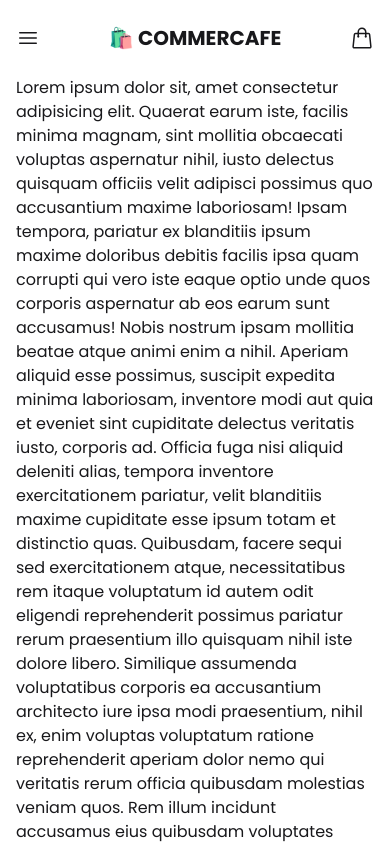
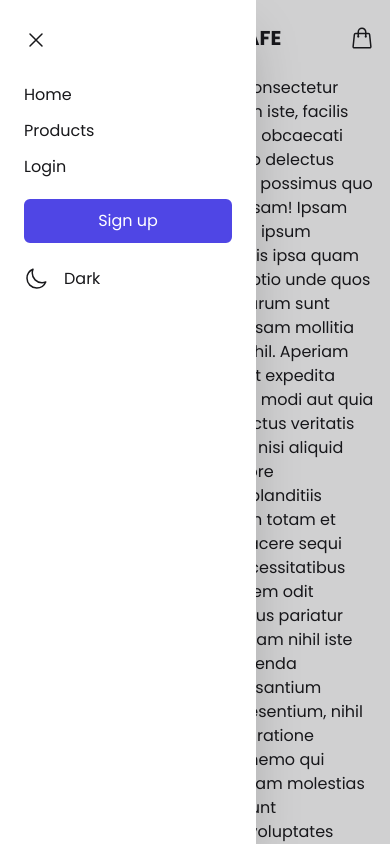
Before and after one commit to vipul-vaishnav/fullstack-ecommerce, a React (Vite) app in the folder client/: page / in a window 390 px wide. Both pictures are taken after a click on the button 28 px from the left and 38 px from the top of the page. Shown: the top 844 px of the page. Built offline with nearby package versions, Linux system fonts and the light colour scheme.

Commit message:
ADD: sidebar

```diff
--- a/client/src/App.tsx
+++ b/client/src/App.tsx
@@ -1,9 +1,13 @@
-import React, { FC, ReactElement, useEffect } from 'react'
+import React, { FC, ReactElement, useEffect, useState } from 'react'
 import Navbar from './components/Navbar'
 import { Routes, Route } from "react-router-dom"
 import Home from './pages/Home'
+import Overlay from './components/Overlay'
+import SideNav from './components/SideNav'
 
 const App: FC = (): ReactElement => {
+  const [showSideNav, setShowSideNav] = useState<boolean>(false)
+
   useEffect(() => {
     if (localStorage.theme === 'dark' || (!('theme' in localStorage) && window.matchMedia('(prefers-color-scheme: dark)').matches)) {
       document.documentElement.classList.add('dark')
@@ -39,13 +43,17 @@ const App: FC = (): ReactElement => {
   return (
     <div className="font-main text-base w-full min-h-screen dark:bg-zinc-900 dark:text-white bg-white text-zinc-900 transition-all duration-300">
       <div className="px-4 sm:px-8 md:px-12 xl:px-0 max-w-7xl mx-auto">
-        <Navbar handleModeChange={handleModeChange} />
+        <Navbar handleModeChange={handleModeChange} showSideNav={setShowSideNav} />
         <Routes>
           <Route path="/" element={<Home />} />
           <Route path="/cart" element={<>Cart</>} />
           <Route path="*" element={<>404</>} />
         </Routes>
       </div>
+      {showSideNav && <>
+        <SideNav hideSideNav={setShowSideNav} handleModeChange={handleModeChange} />
+        <Overlay hideSideNav={setShowSideNav} />
+      </>}
     </div>
   )
 }
--- a/client/src/components/Navbar.tsx
+++ b/client/src/components/Navbar.tsx
@@ -9,12 +9,12 @@ const NAV_DATA = [
 ]
 
 const Navbar: FC<INavbar> = (props): ReactElement => {
-  const { handleModeChange } = props
+  const { handleModeChange, showSideNav } = props
   const navigate = useNavigate()
 
   return (
     <header className="flex items-center justify-between py-6">
-      <button className="md:hidden">
+      <button className="md:hidden" onClick={() => showSideNav(true)}>
         <svg xmlns="http://www.w3.org/2000/svg" fill="none" viewBox="0 0 24 24" strokeWidth={1.5} stroke="currentColor" className="w-6 h-6">
           <path strokeLinecap="round" strokeLinejoin="round" d="M3.75 6.75h16.5M3.75 12h16.5m-16.5 5.25h16.5" />
         </svg>
--- /dev/null
+++ b/client/src/components/Overlay.tsx
@@ -0,0 +1,11 @@
+import React, { FC, ReactElement } from 'react'
+import { IOverlay } from './interfaces/IOverlay'
+
+const Overlay: FC<IOverlay> = (props): ReactElement => {
+  const { hideSideNav } = props
+  return (
+    <div className="md:hidden fixed w-full h-screen top-0 left-0 bg-zinc-900 bg-opacity-20 z-10" onClick={() => hideSideNav(false)}></div>
+  )
+}
+
+export default Overlay
--- /dev/null
+++ b/client/src/components/SideNav.tsx
@@ -0,0 +1,48 @@
+import React, { FC, ReactElement } from 'react'
+import { ISideNav } from './interfaces/ISideNav'
+import { Link } from 'react-router-dom'
+import { v4 as uuidv4 } from "uuid"
+
+const SIDE_NAV_DATA = [
+  { label: "Home", route: "/" },
+  { label: "Products", route: "/products" },
+  { label: "Login", route: "/login" },
+  { label: "Sign up", route: "/register", viewAsButton: true },
+]
+
+const SideNav: FC<ISideNav> = (props): ReactElement => {
+  const { hideSideNav, handleModeChange } = props
+
+  return (
+    <div className="md:hidden fixed h-screen top-0 left-0 bg-white dark:bg-zinc-900 w-64 z-20 shadow-2xl dark:border-r-zinc-700 dark:border-r">
+      <div className="p-6 py-7">
+        <button onClick={() => hideSideNav(false)}>
+          <svg xmlns="http://www.w3.org/2000/svg" fill="none" viewBox="0 0 24 24" strokeWidth={1.5} stroke="currentColor" className="w-6 h-6">
+            <path strokeLinecap="round" strokeLinejoin="round" d="M6 18L18 6M6 6l12 12" />
+          </svg>
+        </button>
+        <div className="mt-6">
+          <ul className="flex flex-col gap-3">
+            {SIDE_NAV_DATA.map((item) => {
+              return <li key={uuidv4()}>
+                <Link to={item.route} className={item.viewAsButton ? "bg-indigo-600 w-full block rounded-md py-2 border-2 border-indigo-600 text-white text-center mt-2" : ""}>{item.label}</Link>
+              </li>
+            })}
+          </ul>
+        </div>
+        <button onClick={handleModeChange} className="mt-6 flex items-start gap-4">
+          <svg xmlns="http://www.w3.org/2000/svg" fill="none" viewBox="0 0 24 24" strokeWidth={1.5} stroke="currentColor" className="w-6 h-6 hidden dark:block">
+            <path strokeLinecap="round" strokeLinejoin="round" d="M12 3v2.25m6.364.386l-1.591 1.591M21 12h-2.25m-.386 6.364l-1.591-1.591M12 18.75V21m-4.773-4.227l-1.591 1.591M5.25 12H3m4.227-4.773L5.636 5.636M15.75 12a3.75 3.75 0 11-7.5 0 3.75 3.75 0 017.5 0z" />
+          </svg>
+          {<span className="hidden dark:block">Light</span>}
+          <svg xmlns="http://www.w3.org/2000/svg" fill="none" viewBox="0 0 24 24" strokeWidth={1.5} stroke="currentColor" className="w-6 h-6 dark:hidden">
+            <path strokeLinecap="round" strokeLinejoin="round" d="M21.752 15.002A9.718 9.718 0 0118 15.75c-5.385 0-9.75-4.365-9.75-9.75 0-1.33.266-2.597.748-3.752A9.753 9.753 0 003 11.25C3 16.635 7.365 21 12.75 21a9.753 9.753 0 009.002-5.998z" />
+          </svg>
+          <span className="dark:hidden">Dark</span>
+        </button>
+      </div>
+    </div>
+  )
+}
+
+export default SideNav
--- a/client/src/components/interfaces/INavbar.ts
+++ b/client/src/components/interfaces/INavbar.ts
@@ -1,3 +1,6 @@
+import { Dispatch, SetStateAction } from "react"
+
 export interface INavbar {
     handleModeChange: () => void
+    showSideNav: Dispatch<SetStateAction<boolean>>
 }
--- /dev/null
+++ b/client/src/components/interfaces/IOverlay.ts
@@ -0,0 +1,5 @@
+import { Dispatch, SetStateAction } from "react";
+
+export interface IOverlay {
+    hideSideNav: Dispatch<SetStateAction<boolean>>
+}
--- /dev/null
+++ b/client/src/components/interfaces/ISideNav.ts
@@ -0,0 +1,6 @@
+import { Dispatch, SetStateAction } from "react";
+
+export interface ISideNav {
+    hideSideNav: Dispatch<SetStateAction<boolean>>
+    handleModeChange: () => void
+}
```
